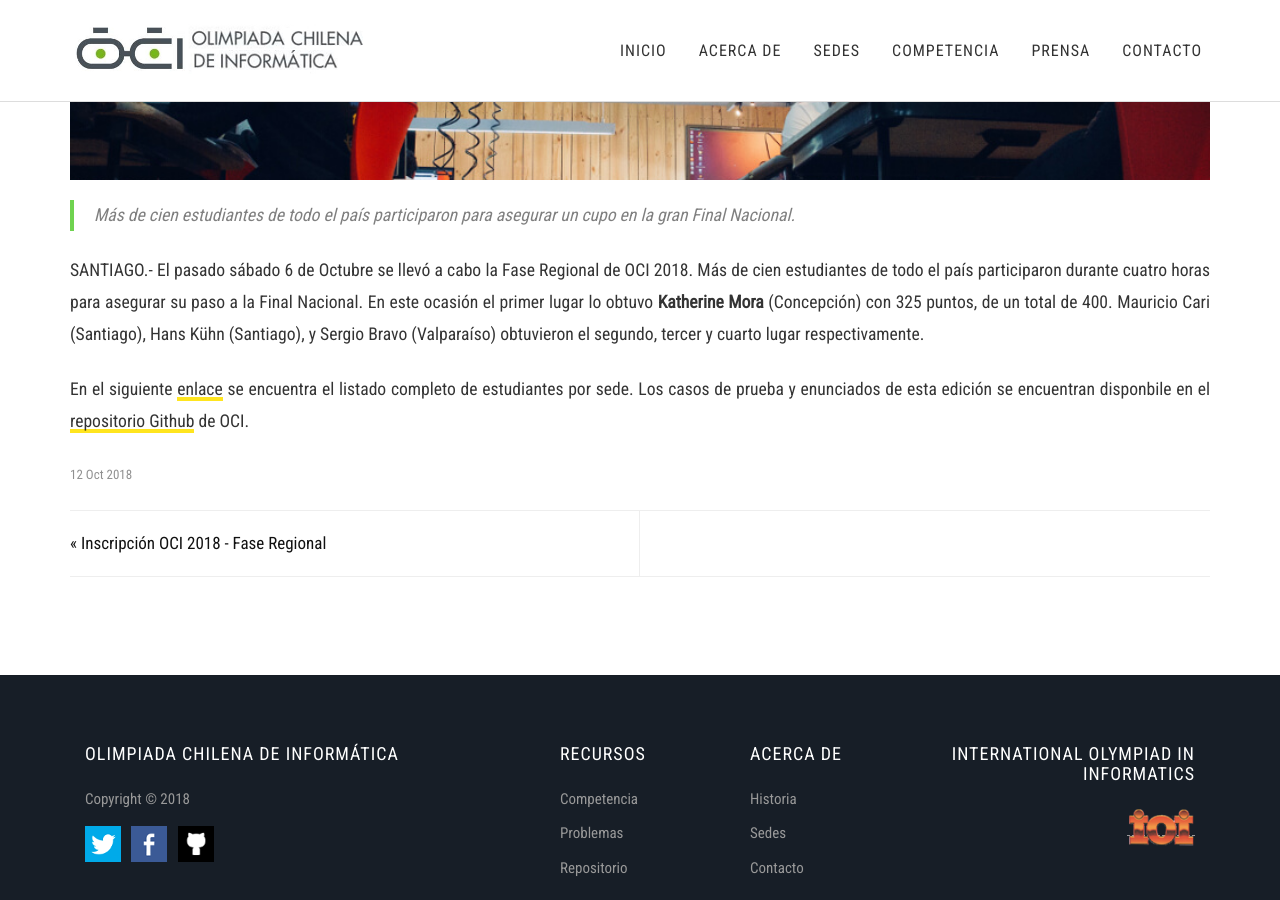
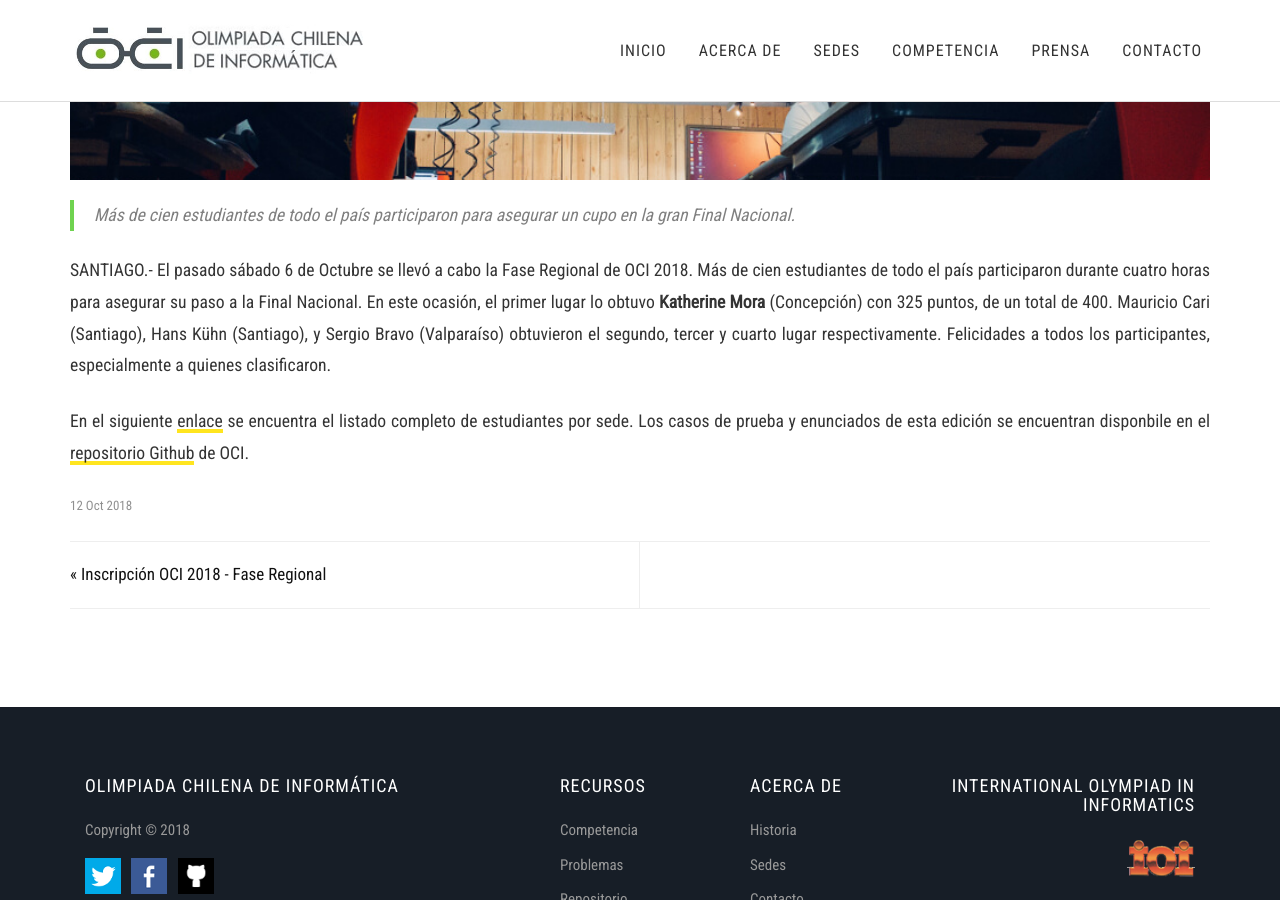
Before and after one commit to OCIoficial/ocioficial.github.io, a Jekyll site: the page built from _posts/2018-10-12-resultados-regional.md, in a window 1280 px wide and 900 px high, scrolled down 520 px. Built offline with Jekyll 4.4.1, drawn with Linux system fonts in a browser that asks for light colours; comment, search, counter and statistics services are not loaded.

Commit message:
Coma y felicidades

```diff
--- a/_posts/2018-10-12-resultados-regional.md
+++ b/_posts/2018-10-12-resultados-regional.md
@@ -8,6 +8,6 @@
 
 > Más de cien estudiantes de todo el país participaron para asegurar un cupo en la gran Final Nacional.
 
-SANTIAGO.- El pasado sábado 6 de Octubre se llevó a cabo la Fase Regional de OCI 2018. Más de cien estudiantes de todo el país participaron durante cuatro horas para asegurar su paso a la Final Nacional. En este ocasión el primer lugar lo obtuvo **Katherine Mora** (Concepción) con 325 puntos, de un total de 400. Mauricio Cari (Santiago), Hans Kühn (Santiago), y Sergio Bravo (Valparaíso) obtuvieron el segundo, tercer y cuarto lugar respectivamente.
+SANTIAGO.- El pasado sábado 6 de Octubre se llevó a cabo la Fase Regional de OCI 2018. Más de cien estudiantes de todo el país participaron durante cuatro horas para asegurar su paso a la Final Nacional. En este ocasión, el primer lugar lo obtuvo **Katherine Mora** (Concepción) con 325 puntos, de un total de 400. Mauricio Cari (Santiago), Hans Kühn (Santiago), y Sergio Bravo (Valparaíso) obtuvieron el segundo, tercer y cuarto lugar respectivamente. Felicidades a todos los participantes, especialmente a quienes clasificaron.
 
 En el siguiente [enlace](https://olimpiada-informatica.cl/resultados/2018/regional.pdf) se encuentra el listado completo de estudiantes por sede. Los casos de prueba y enunciados de esta edición se encuentran disponbile en el [repositorio Github](https://github.com/OCIoficial/2018-10-Regional/releases/download/2018-10/2018-10-Regional.zip) de OCI.
```
